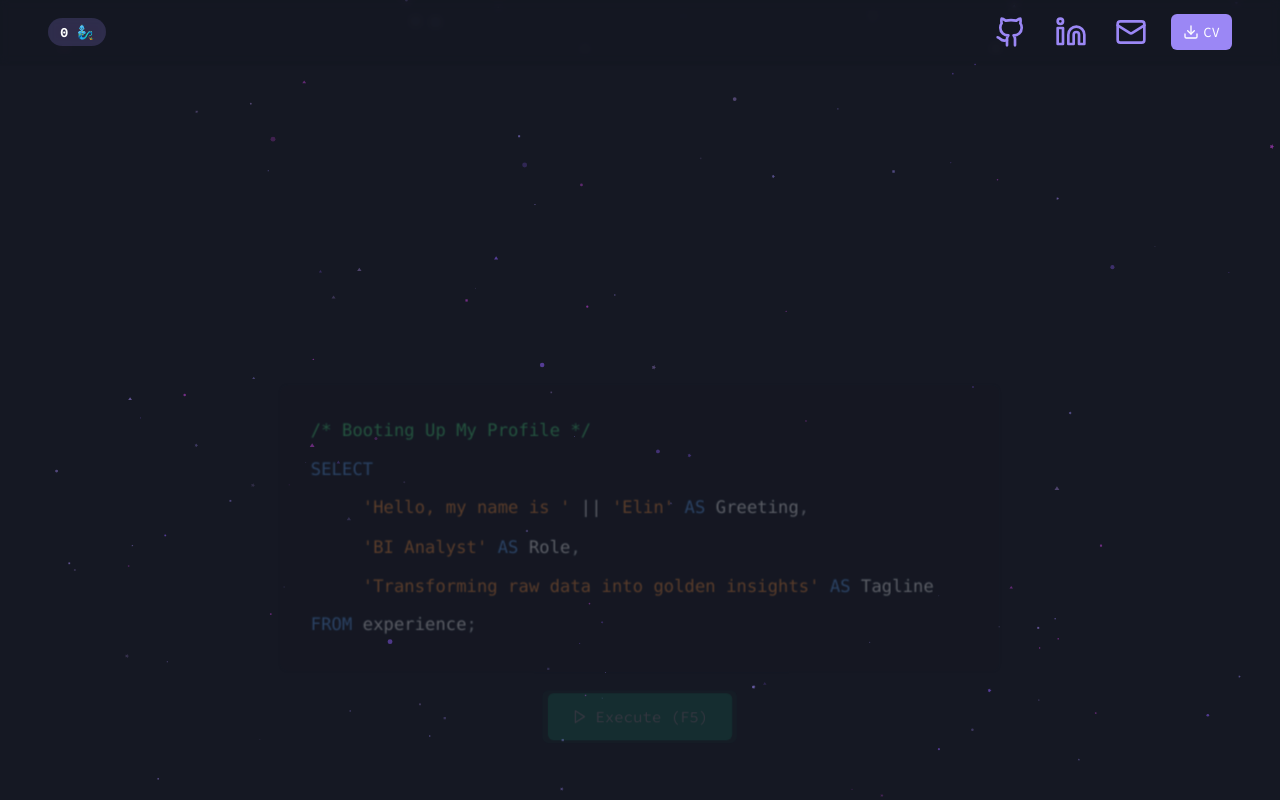
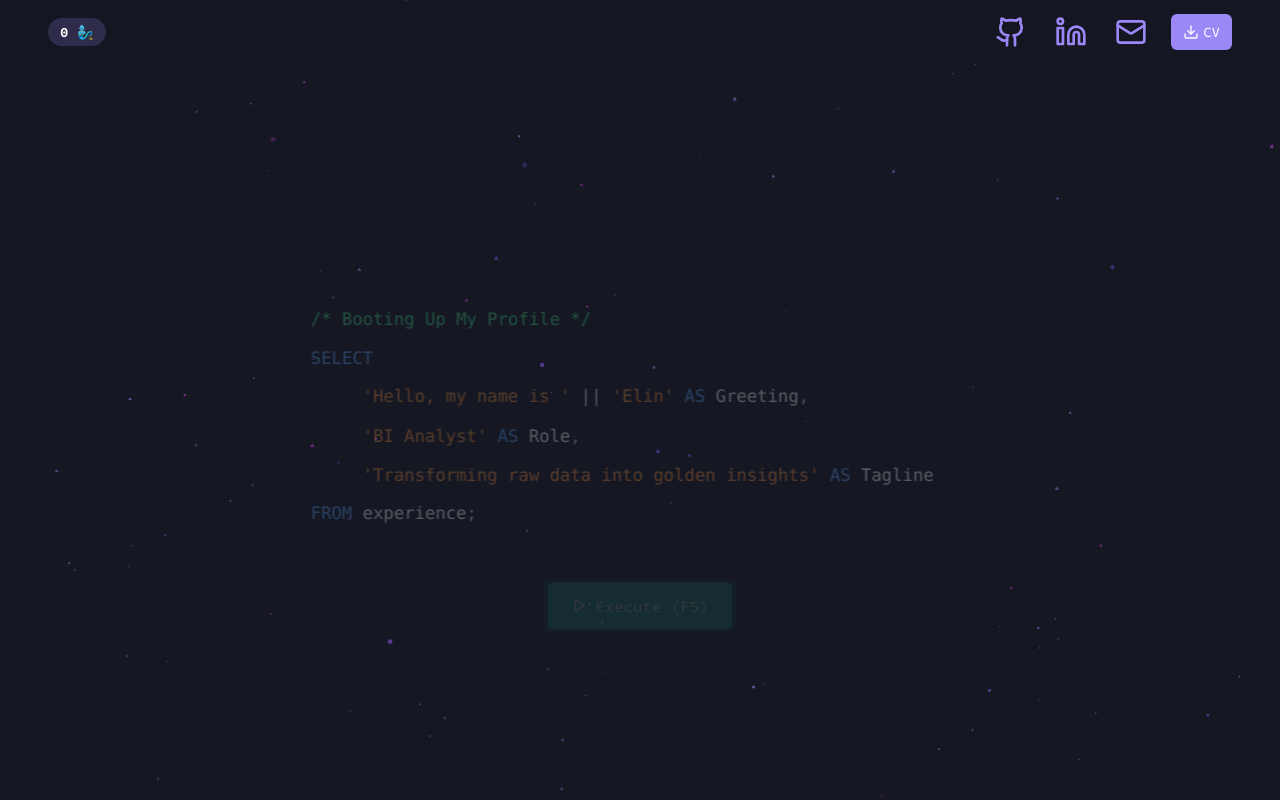
Before and after one commit to AnderssonElin/elinportfolio, a React (Vite) app: page / in a window 1280 px wide. Shown: the top 800 px of the page. Built offline with nearby package versions, Linux system fonts and the light colour scheme.

Commit message:
Fix: Center hero section on index page
The hero section was not vertically centered on the index page due to the header. This commit introduces a solution to correctly center the hero section.  The implementation details may vary.

```diff
--- a/src/components/Hero.tsx
+++ b/src/components/Hero.tsx
@@ -113,12 +113,8 @@ FROM experience;`;
   }, []);
 
   return (
-    <section
-      className="relative w-full h-screen flex items-center justify-center"
-      id="hero"
-      style={{ paddingTop: '4rem' }} // Kompenserar för header-höjden
-    >
-      <div className="w-[90%] max-w-3xl mx-auto px-4 flex flex-col items-center">
+    <div className="absolute inset-0 flex items-center justify-center" style={{ height: "100vh" }}>
+      <div className="w-[90%] max-w-3xl px-4 flex flex-col items-center" style={{ marginTop: "-2rem" }}>
         <motion.div
           className="bg-primary/30 p-3 sm:p-4 md:p-6 lg:p-8 rounded-lg backdrop-blur-sm font-sql overflow-hidden w-full"
           initial={{ opacity: 0 }}
@@ -162,7 +158,7 @@ FROM experience;`;
           </span>
         </motion.button>
       </div>
-    </section>
+    </div>
   );
 };
 
```
